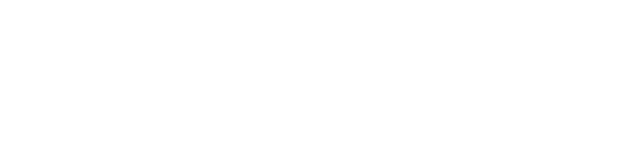
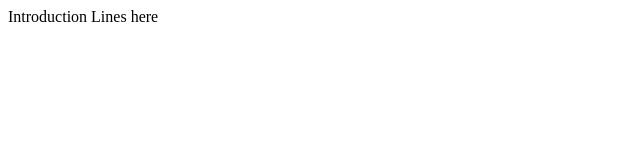
Before and after one commit to bachurva/Trial-Repo, a plain HTML site: page index.html in a window 1280 px wide. Shown: the whole page, without its empty margins (0-640 px from the left). Drawn offline with Linux system fonts and the light colour scheme.

Commit message:
second commit

```diff
--- a/index.html
+++ b/index.html
@@ -1,4 +1,4 @@
 <html>
-	<head></head>
-	<body></body>
+	<head>Introduction</head>
+	<body>Lines here</body>
 </html>
```
